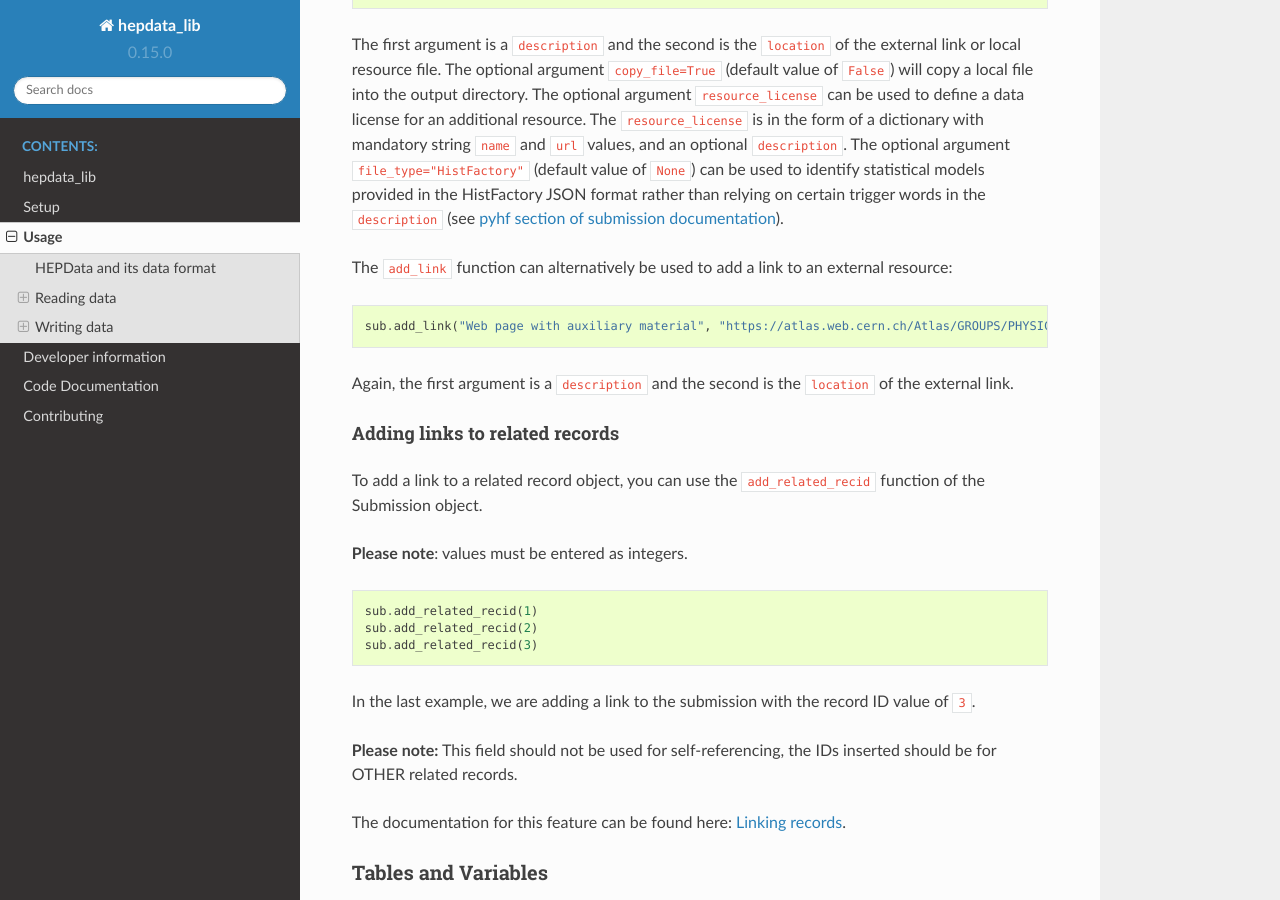
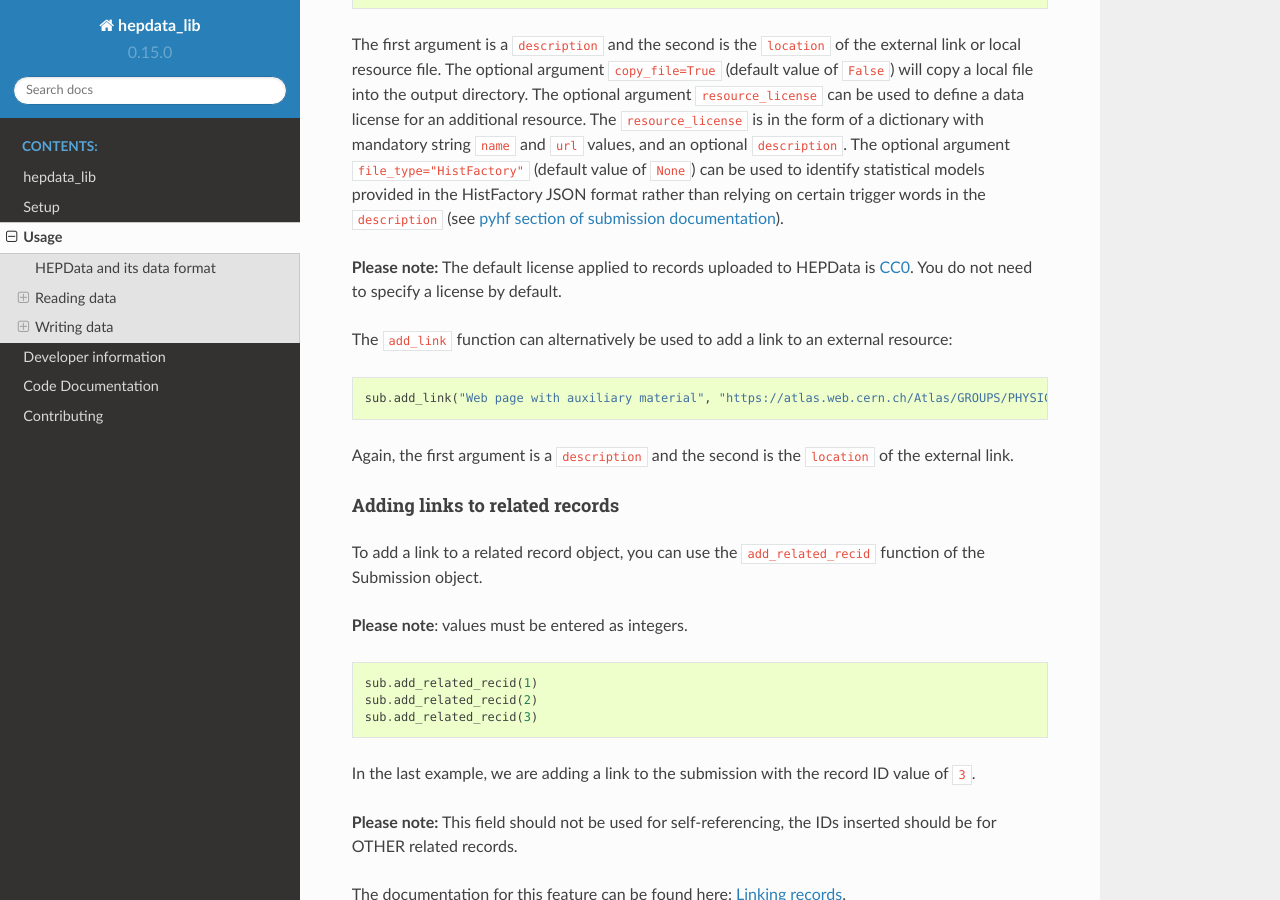
Before and after one commit to HEPData/hepdata_lib, a Sphinx documentation site: the page built from docs/usage.rst, in a window 1280 px wide and 900 px high, scrolled down 2992 px. Built offline with Sphinx 7.4.7 and the Read the Docs theme 2.0.0, drawn with Linux system fonts in a browser that asks for light colours; some of the changed text lies outside the part shown.

Commit message:
Update usage.rst
Updates usage documentation to note default licence

```diff
--- a/docs/usage.rst
+++ b/docs/usage.rst
@@ -132,6 +132,11 @@ The optional argument ``resource_license`` can be used to define a data license
 The ``resource_license`` is in the form of a dictionary with mandatory string ``name`` and ``url`` values, and an optional ``description``.
 The optional argument ``file_type="HistFactory"`` (default value of ``None``) can be used to identify statistical models provided in the HistFactory JSON
 format rather than relying on certain trigger words in the ``description`` (see `pyhf section of submission documentation`_).
+
+**Please note:** The default license applied to records uploaded to HEPData is `CC0`_. You do not
+need to specify a license by default.
+
+.. _`CC0`: https://creativecommons.org/public-domain/cc0/
 
 The ``add_link`` function can alternatively be used to add a link to an external resource:
 
@@ -329,6 +334,11 @@ Adding a data license
 You can add data license information to a table using the ``add_data_license`` function of the Table class.
 This function takes mandatory ``name`` and ``url`` string arguments, as well as an optional ``description``.
 
+**Please note:** The default license applied to records uploaded to HEPData is `CC0`_. You do not
+need to specify a license by default.
+
+.. _`CC0`: https://creativecommons.org/public-domain/cc0/
+
 ::
 
     table.add_data_license("CC BY 4.0", "https://creativecommons.org/licenses/by/4.0/")
```
